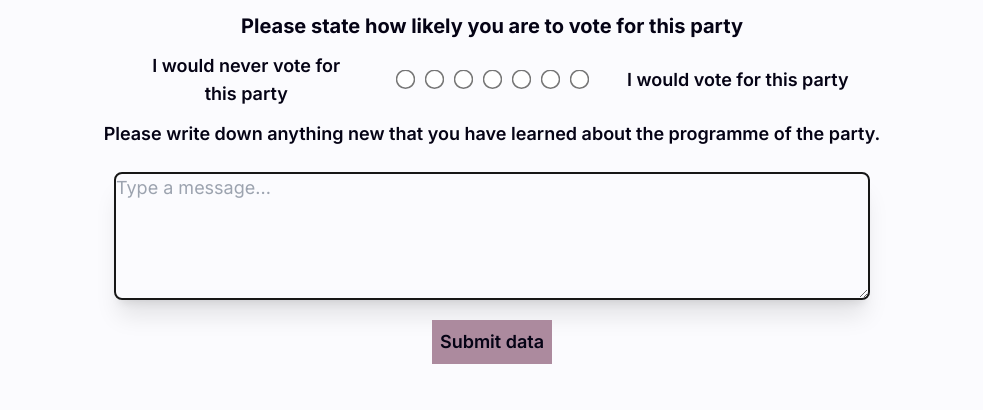
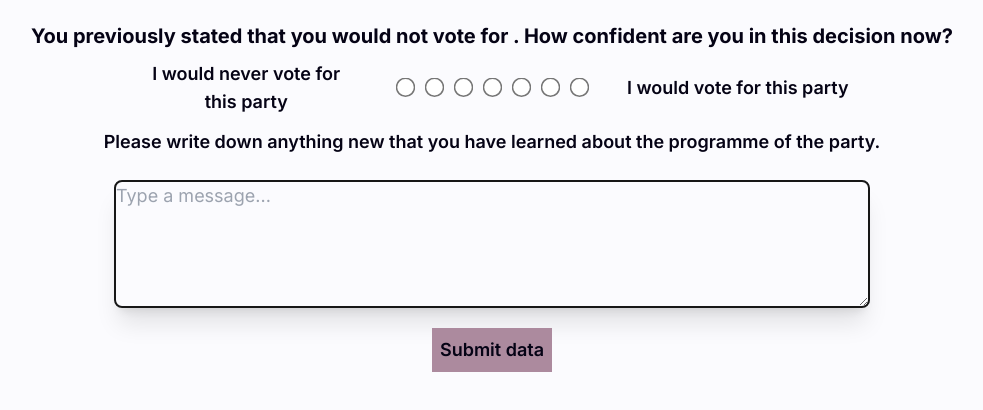
Before and after one commit to FelixHornberger/quote-and-vote, a Next.js app: page /post-task in a window 1280 px wide. Shown: the top 410 px of the page, without its empty margins (148-1131 px from the left). Built offline with nearby package versions, Linux system fonts and the light colour scheme.

Commit message:
Added PostTaskHeader for the post task page

```diff
--- a/app/post-task/page.tsx
+++ b/app/post-task/page.tsx
@@ -1,12 +1,13 @@
 import ArgumenTextarea from "@/components/ArgumentTextarea";
 import SubmitButton from "@/components/buttons/SubmitButton";
 import Likertscale from "@/components/Likertscale";
+import PostTaskHeader from "@/components/PostTaskHeader";
 
 export default function Home() {
 
     return (
         <main className="flex flex-col items-center justify-between text-center">
-            <h2 className="mb-3">Please state how likely you are to vote for this party</h2>
+            <PostTaskHeader></PostTaskHeader>
             <Likertscale topic={'eligibilityAfter'} descriptionLeft="I would never vote for this party" descriptionRight={"I would vote for this party"} />
             <p className="my-3">Please write down anything new that you have learned about the programme of the party.
             </p>
```
